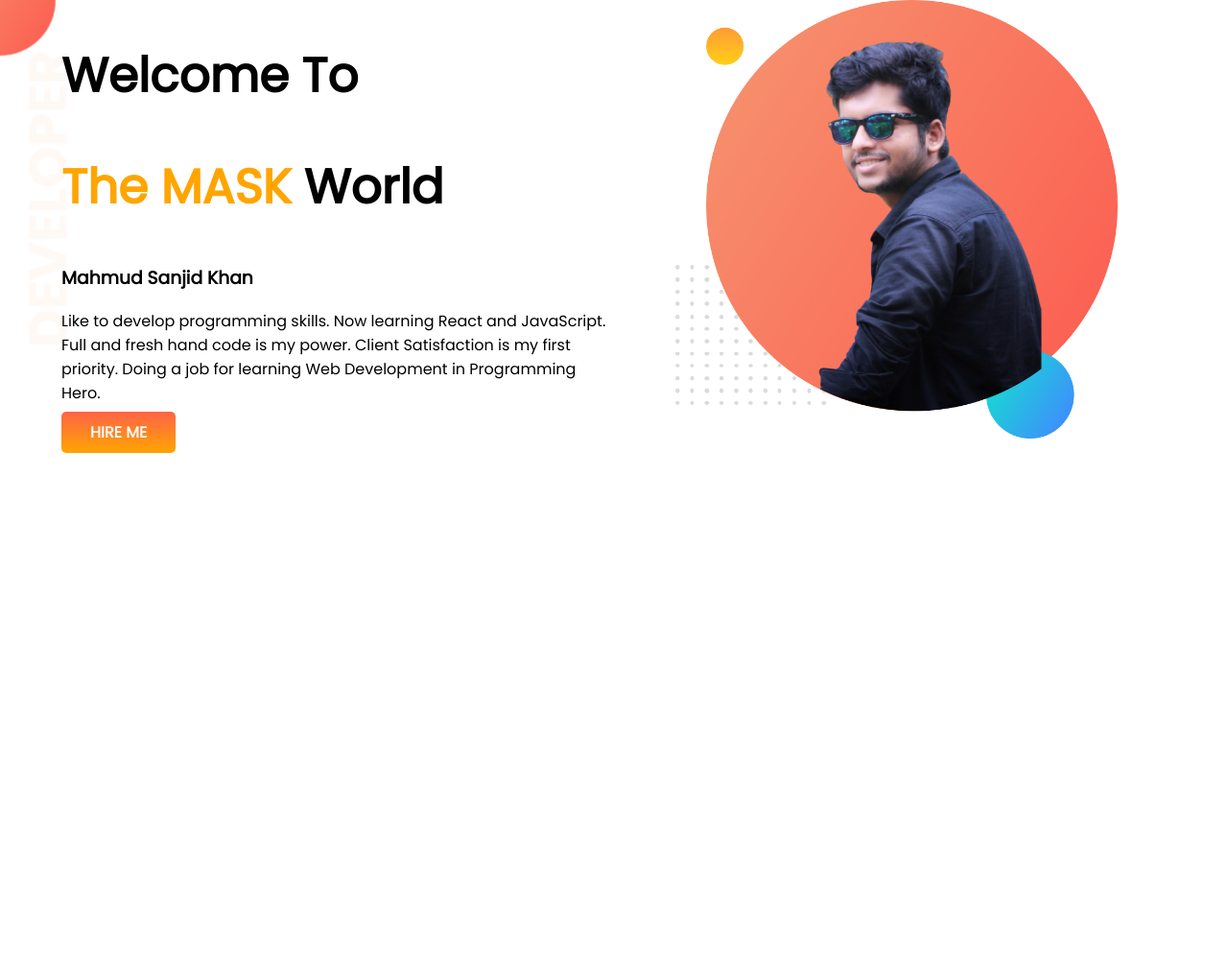
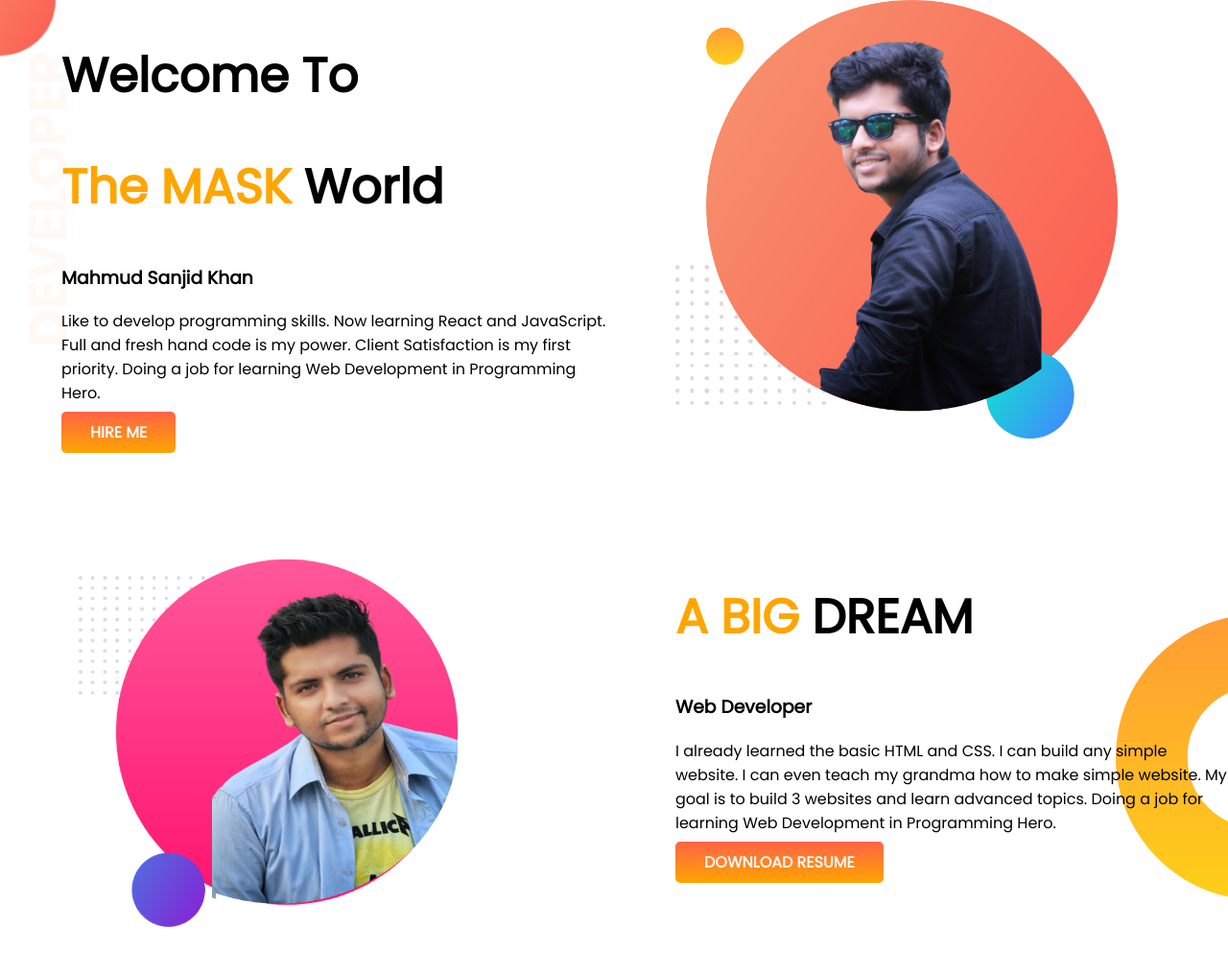
Before and after one commit to Sanjidk/developer-portfolio, a plain HTML site: page index.html in a window 1280 px wide. Shown: the whole page at 96% size. Before the commit the page ends 800 px from the top, so only its background shows below. Drawn offline with Linux system fonts and the light colour scheme.

Commit message:
middle banner done

```diff
--- a/index.html
+++ b/index.html
@@ -19,7 +19,7 @@
 
       <h3> Mahmud Sanjid Khan</h3>
       <p> Like to develop programming skills. Now learning React and JavaScript. Full and fresh hand code is my power. Client Satisfaction is my first priority. Doing a job for learning Web Development in Programming Hero.</p>
-<a class="link-button" target="blank" href="">HIRE ME</a>
+      <a class="link-button" target="_blank" href="">HIRE ME</a>
 
   </div>
 
@@ -31,6 +31,28 @@
 
 
 
+<section class="middle-pic">
+
+  <div class="half-width">
+    <img src="images/sanji-bg.png" alt="">
+  </div>
+
+  <div class="half-width">
+
+      <h1> <span class="mask"> A BIG</span> DREAM</h1>
+
+      <h3> Web Developer</h3>
+      <p> I already learned the basic HTML and CSS. I can build any simple website. I can even teach my grandma how to make simple website. My goal is to build 3 websites and learn advanced topics. Doing a job for learning Web Development in Programming Hero.</p>
+      <a class="link-button" target="_blank" href="">DOWNLOAD RESUME</a>
+
+  </div>
+
+</section>
+
+
+
+
+
 
 </body>
 </html>
--- a/style.css
+++ b/style.css
@@ -13,6 +13,7 @@ h1 {
 
 section {
   display: flex;
+  margin-bottom: 100px;
 }
 
 .top-pic{
@@ -37,3 +38,10 @@ section {
   border-radius: 5px;
   font-weight: 700;
 }
+
+.middle-pic{
+  background-image: url(images/dream-bg.png);
+  background-repeat: no-repeat;
+  background-position: right;
+
+}
```
Lines whose indentation alone changed are shown as unchanged.
